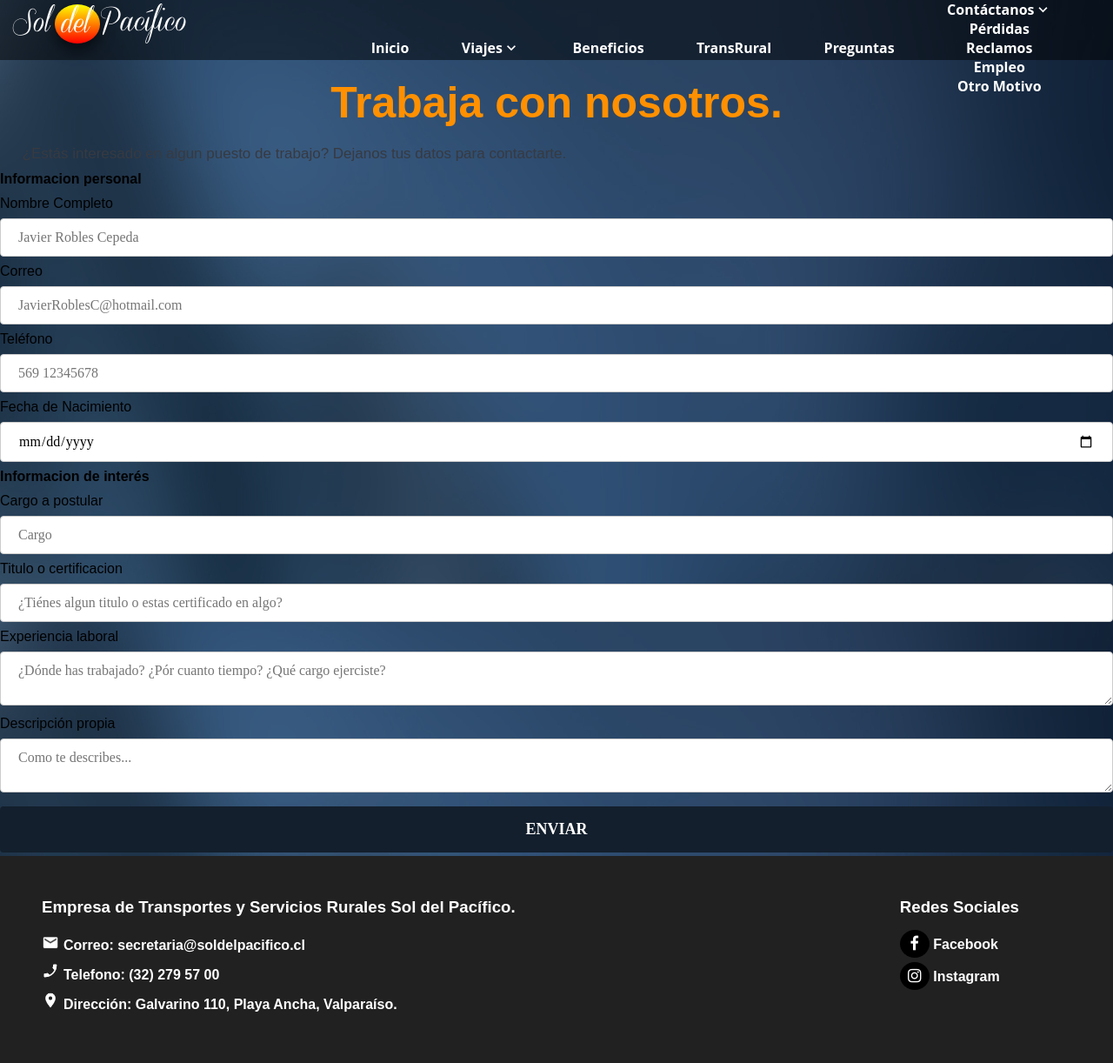
After one commit to soldelpacifico/soldelpacifico.github.io, a Django app: page /empleo in a window 1280 px wide, after a click that opens the changed part. The commit adds this page. Shown: the whole page at 87% size. Run offline with Django 3.2, Linux system fonts and the light colour scheme; some libraries are stand-ins or nearby versions; some web fonts are replaced.

Commit message:
Nuevos Forms

```diff
--- a/sol/templates/sol/base.html
+++ b/sol/templates/sol/base.html
@@ -61,16 +61,22 @@
                 <nav class="navegacion">
                     <ul id="main-menu" class="sm sm-blue">
                         <li><a href="{% url 'index' %}">Inicio</a></li>
-                        <li><a href="{% url 'rutas' %}">Itinerarios</a></li>
-                        <li><a href="{% url 'tarifas' %}">Tarifas</a></li>
+                        <li><a href="#">Viajes<i class="material-icons md-20">keyboard_arrow_down</i></a>
+                            <ul>
+                                <li><a href="{% url 'rutas' %}">Itinerarios</a></li>
+                                <li><a href="{% url 'tarifas' %}">Tarifas</a></li>
+                                <li><a href="#">Viajes Especiales</a></li>
+                            </ul>
+                        </li>
                         <li><a href="{% url 'beneficios' %}">Beneficios</a></li>
                         <li><a href="{% url 'transrural' %}">TransRural</a></li>
                         <li><a href="{% url 'preguntas' %}">Preguntas</a></li>
-                        <li><a class="submenu">Contacto&zwnj;&zwnj;<i class="material-icons md-20">keyboard_arrow_down</i></a>
+                        <li><a class="submenu">Contáctanos<i class="material-icons md-20">keyboard_arrow_down</i></a>
                             <ul>
-                                <li><a href="{% url 'pertenencias' %}">Perdidas</a></li>
-                                <li><a href="">Reclamos</a></li>
-                                <li><a href="">Empleos</a></li>
+                                <li><a href="{% url 'pertenencias' %}">Pérdidas</a></li>
+                                <li><a href="{% url 'reclamo' %}">Reclamos</a></li>
+                                <li><a href="{% url 'empleo' %}">Empleo</a></li>
+                                <li><a href="{% url 'otro' %}">Otro Motivo</a></li>
                             </ul>
                         </li>
                     </ul>
--- /dev/null
+++ b/sol/templates/sol/empleo.html
@@ -0,0 +1,47 @@
+{% extends "sol/base.html" %}
+{% load static %}
+
+{% block content %}
+
+<article class="pertenencias">
+    <h1>Trabaja con nosotros.</h1>
+    <p>¿Estás interesado en algun puesto de trabajo? Dejanos tus datos para contactarte.</p>
+    <form action="https://formspree.io/secretaria@soldelpacifico.cl" method="POST">
+        <h4>Informacion personal</h4>
+        <div class="contFlex">
+            <label for="NombreCompleto">Nombre Completo </label>
+            <input type="text" id="NombreCompleto" placeholder="Javier Robles Cepeda" required="required">
+        </div>
+        <div class="contFlex">
+            <label for="Correo">Correo </label>
+            <input type="email" id="Correo" placeholder="JavierRoblesC@hotmail.com" required="required">
+        </div>
+        <div class="contFlex">
+            <label for="Telefono">Teléfono </label>
+            <input type="tel" id="Telefono" placeholder="569 12345678" required="required" minlength="8">
+        </div>
+        <div class="contFlex">
+            <label for="FechaNacimiento">Fecha de Nacimiento </label>
+            <input type="date" id="FechaNacimiento" required="required">
+        </div>
+        <h4>Informacion de interés</h4>
+        <div class="contFlex">
+            <label for="Cargo">Cargo a postular </label>
+            <input type="text" id="Cargo" placeholder="Cargo" required="required" >
+        </div>
+        <div class="contFlex">
+            <label for="Titulo">Titulo o certificacion </label>
+            <input type="text" id="Titulo" placeholder="¿Tiénes algun titulo o estas certificado en algo?" required="required" >
+        </div>
+        <div class="contFlex">
+            <label for="Experiencia">Experiencia laboral </label>
+            <textarea id="Experiencia" placeholder="¿Dónde has trabajado? ¿Pór cuanto tiempo? ¿Qué cargo ejerciste?"></textarea>
+        </div>
+        <div class="contFlex">
+            <label for="DescripcionPropia">Descripción propia </label>
+            <textarea id="DescripcionPropia" placeholder="Como te describes..."></textarea>
+        </div>
+            <input type="submit" value="ENVIAR" id="btnPertenencias">
+    </form>
+</article>
+{% endblock %}
--- a/sol/templates/sol/preguntas.html
+++ b/sol/templates/sol/preguntas.html
@@ -14,7 +14,7 @@
           </div>
           <div class="col-xs-12 textPregunta">
             <p><i class="material-icons md-16">insert_comment</i> Puedes revisar todos los horarios en <a
-                href="{% url 'rutas' %}">Itinerarios</a>.</p>
+                href="{% url 'rutas' %}">Viajes/Itinerarios</a>.</p>
           </div>
         </div>
       </div>
--- a/sol/urls.py
+++ b/sol/urls.py
@@ -25,6 +25,9 @@ urlpatterns = [
     path('tarifas', views.tarifas, name="tarifas"),
     path('beneficios', views.beneficios, name="beneficios"),
     path('pertenencias', views.pertenencias, name="pertenencias"),
+    path('reclamo', views.reclamo, name="reclamo"),
+    path('empleo', views.empleo, name="empleo"),
+    path('otro', views.otro, name="otro"),
     path('conocenos', views.historia, name="historia"),
     path('preguntas', views.preguntas, name="preguntas"),
     path('transrural', views.transrural, name='transrural'),
--- a/sol/views.py
+++ b/sol/views.py
@@ -67,6 +67,15 @@ def beneficios(request):
 
 def pertenencias(request):
     return render(request, 'sol/pertenencias.html', {})
+
+def reclamo(request):
+    return render(request, 'sol/reclamo.html', {})
+
+def empleo(request):
+    return render(request, 'sol/empleo.html', {})
+
+def otro(request):
+    return render(request, 'sol/otro.html', {})
 
 def historia(request):
     return render(request, 'sol/historia.html', {})
```
Also changed, not shown: sol/static/css/estilos.css (+28 -3 lines), sol/templates/sol/index.html (+7 -6 lines), sol/templates/sol/otro.html (added, +31 -0 lines), sol/templates/sol/pertenencias.html (+3 -7 lines), sol/templates/sol/reclamo.html (added, +34 -0 lines).
